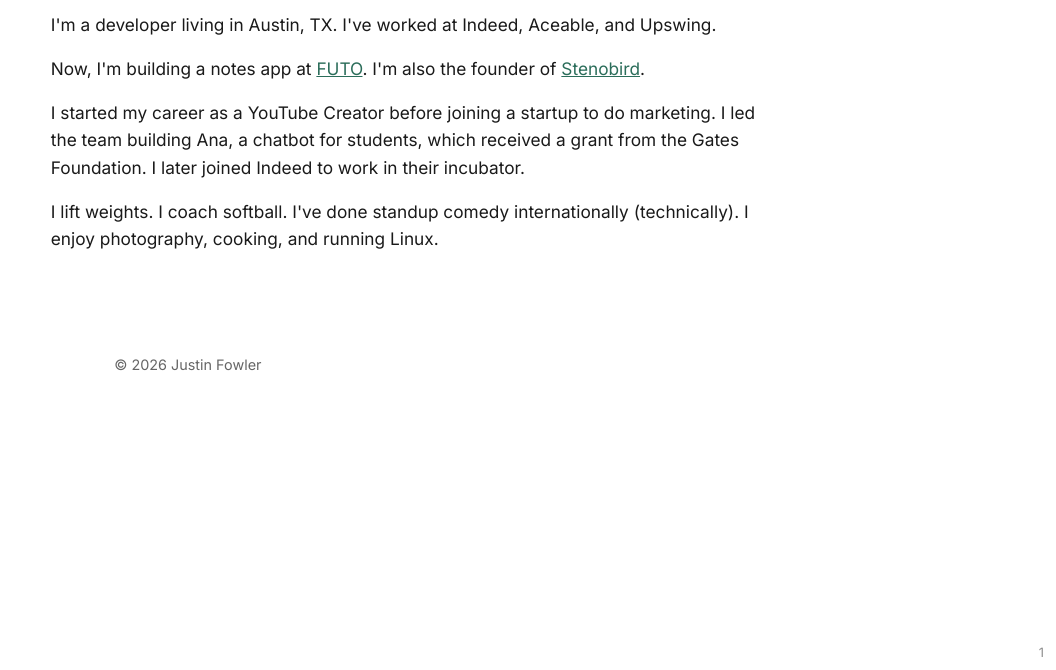
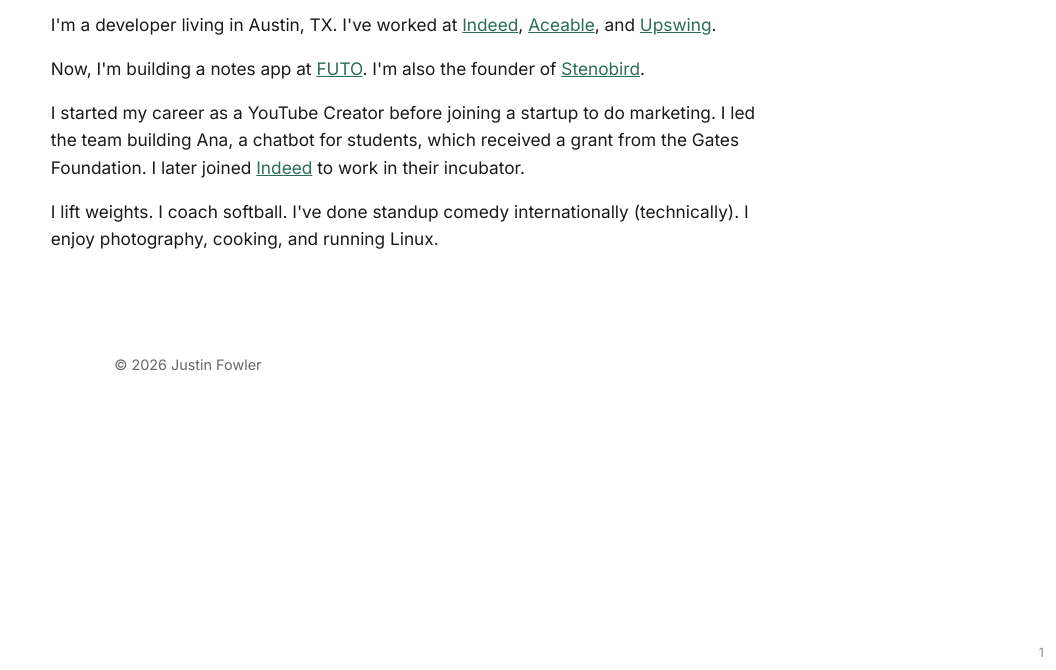
Before and after one commit to SomewhatJustin/justin-dot-how, an Eleventy site: page index.html in a window 1280 px wide. Shown: the part 130-800 px from the top of the page, without its empty margins (224-1280 px from the left). Built offline with nearby package versions, Linux system fonts and the light colour scheme; Eleventy itself is replaced by a stand-in of ours; files that its build step writes are made by us from their sources; a web font is replaced by a local one.

Commit message:
link homepage company names

```diff
--- a/index.html
+++ b/index.html
@@ -6,7 +6,11 @@
 <article class="home-page">
   <h1>Hi, I'm Justin Fowler.</h1>
 
-  <p>I'm a developer living in Austin, TX. I've worked at Indeed, Aceable, and Upswing.</p>
+  <p>
+    I'm a developer living in Austin, TX. I've worked at
+    <a href="https://indeed.com">Indeed</a>, <a href="https://aceable.com">Aceable</a>, and
+    <a href="https://upswing.io">Upswing</a>.
+  </p>
 
   <p>
     Now, I'm building a notes app at <a href="https://futo.org">FUTO</a>. I'm also the founder of
@@ -16,7 +20,7 @@
   <p>
     I started my career as a YouTube Creator before joining a startup to do marketing. I led the
     team building Ana, a chatbot for students, which received a grant from the Gates Foundation. I
-    later joined Indeed to work in their incubator.
+    later joined <a href="https://indeed.com">Indeed</a> to work in their incubator.
   </p>
 
   <p>
```
